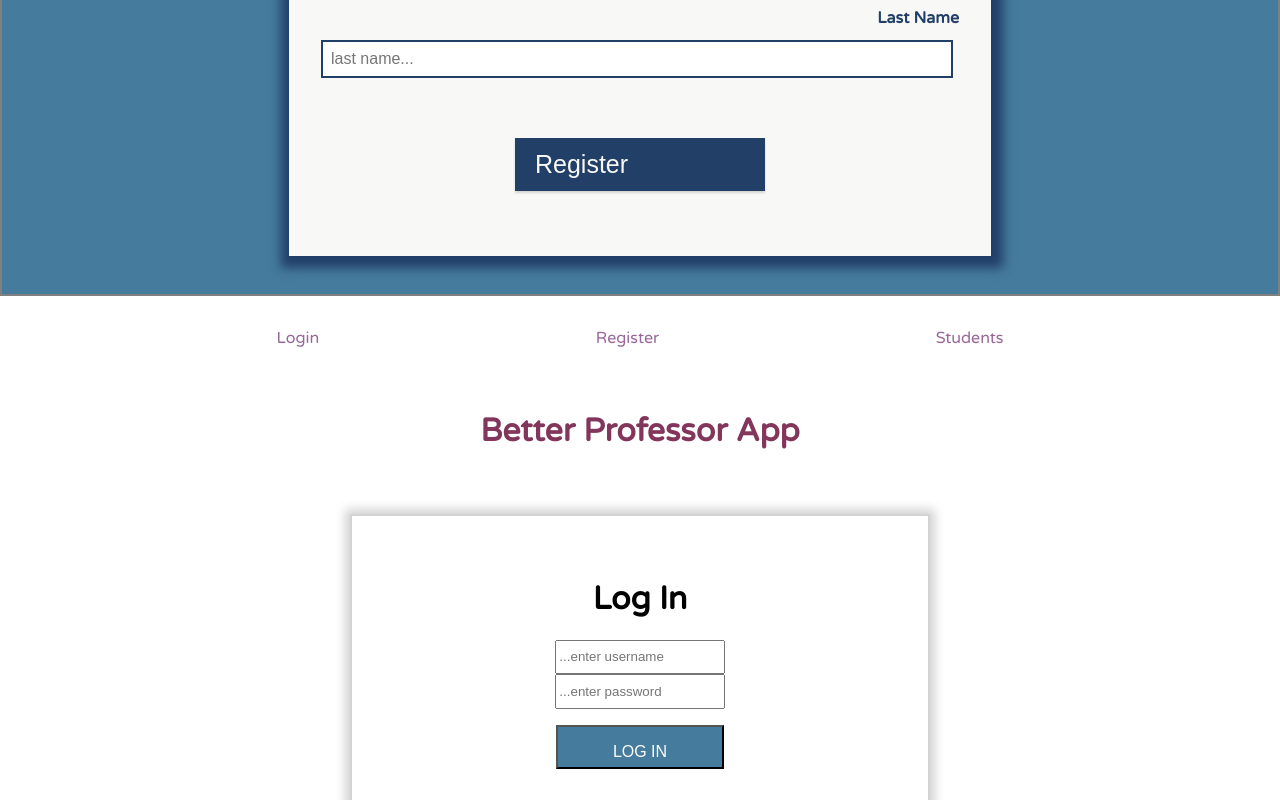
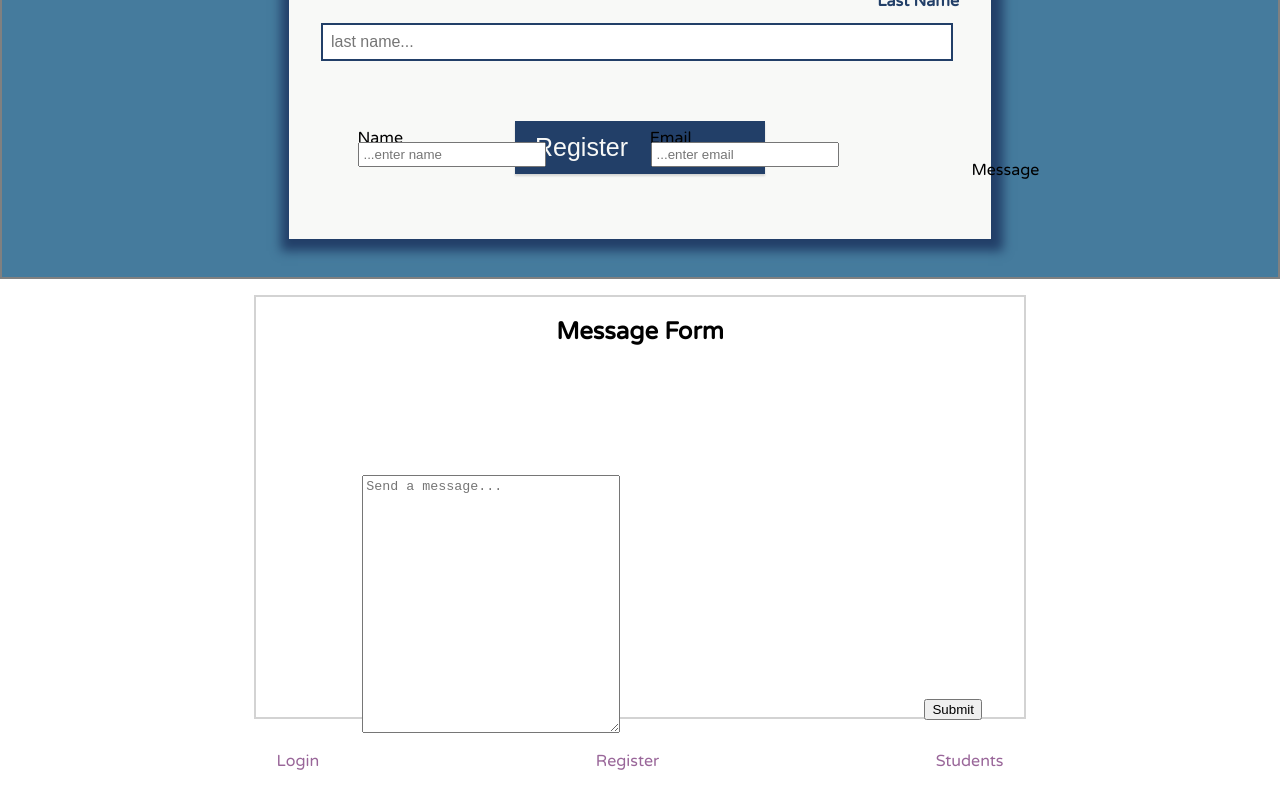
Before and after one commit to Build-Week-Better-Professor/Front-end, a React (Create React App) app in the folder client/: page /login in a window 1280 px wide. Shown: the part 540-1340 px from the top of the page. Built offline with nearby package versions, Linux system fonts and the light colour scheme.

Commit message:
message componnent, has some bugs

```diff
--- a/client/package.json
+++ b/client/package.json
@@ -11,7 +11,8 @@
     "react-router-dom": "^5.1.2",
     "react-scripts": "3.2.0",
     "redux": "^4.0.4",
-    "redux-thunk": "^2.3.0"
+    "redux-thunk": "^2.3.0",
+    "styled-components": "^4.4.0"
   },
   "scripts": {
     "start": "react-scripts start",
--- a/client/src/App.js
+++ b/client/src/App.js
@@ -1,8 +1,10 @@
 import React from 'react';
 import { BrowserRouter as Router, Route, Switch } from 'react-router-dom';
 import Login from './components/Login';
-import Header from './components/Header';
+// import Header from './components/Header';
 import PrivateRoute from './components/PrivateRoute';
+import Register from './Registration/Register';
+import Messages from './components/Messages';
 
 
 import './App.scss';
@@ -12,23 +14,24 @@ function App() {
   return (
     <Router>
     <div className="App">
- falmata-dawano
-      <h1>Better Professor App</h1>
+
+      {/* <h1>Better Professor App</h1> */}
       <DisplayForm />
+      <Messages />
 
-      <Header />
-      <h1 className="app-title">Better Professor App</h1>
+      {/* <Header /> */}
+      {/* <h1 className="app-title">Better Professor App</h1> */}
       {/* <Login /> */}
     <div className="main">
       <Switch>
 
-      <PrivateRoute exact path="/private"/>
+      <PrivateRoute exact path="/private" component={Register}/>
       <Route exact path="/login" component={Login}/>
-      {/* <Route exact path="/register"/> */}
+      <Route exact path="/register"/>
 
       </Switch>
     </div>
- master
+
     </div>
     </Router>
   );
--- a/client/src/App.scss
+++ b/client/src/App.scss
@@ -84,3 +84,63 @@
 text-decoration: none;
 color: rgb(67, 128, 214)
 }
+
+// Message form styling
+
+.msg-form {
+  border: 2px solid lightgray;
+  margin: 0 auto;
+  width: 60%;
+  height: 420px;
+
+  .msg-name {
+    // border: 2px solid green;
+    position: relative;
+    top: -16rem;
+    margin: 2rem 0 0 -3.8rem;
+    padding: .2rem;
+
+  }
+
+  .name-title {
+    position: relative;
+    left: -1rem;
+    top: -17rem;
+
+  }
+
+  .email-title {
+    // border: 2px solid purple;
+    position: relative;
+    left: 6.5rem;
+    top: -17rem;
+
+  }
+
+  .msg-email {
+    // border: 2px solid purple;
+    position: relative;
+    top: -16rem;
+    margin: 2rem 0 0 4rem;
+    padding: .2rem;
+  }
+}
+
+.msg-title {
+  position: relative;
+  left: 8.3rem;
+  top: -15rem;
+}
+
+.msg-box {
+  height: 250px;
+  width: 250px;
+  position: relative;
+  top: 1.2rem;
+  margin: 2rem 0 0 4rem;
+  padding: .2rem;
+}
+
+.msg-btn {
+  margin: 1rem 0 0 19rem;
+  }
--- a/client/src/Registration/DisplayForm.js
+++ b/client/src/Registration/DisplayForm.js
@@ -1,6 +1,7 @@
 import React from "react";
 import Register from "./Register";
 import styled from "styled-components";
+import Header from '../components/Header';
 
 const DisplayForm = () => {
 
@@ -18,10 +19,14 @@ const DisplayForm = () => {
 
     `;
     return (
+      <>
+    <Header />
     <RegisterPage>
+
         <h2>Register to gain access to premium features today!</h2>
         <Register />
     </RegisterPage>
+    </>
     );
 }
 export default DisplayForm;
--- a/client/src/actions/index.js
+++ b/client/src/actions/index.js
@@ -9,9 +9,24 @@ export const fetchList = () => dispatch => {
   dispatch({ type: FETCHING_DATA })
 axiosWithAuth()
 .get(`/students/user/1`)
-// .then(res => console.log(res))
+// .then(res => console.log('RES',res))
 .then(res => {console.log('RES',res);
 dispatch({ type: FETCH_COMPLETE, payload: res.data})})
 .catch(err => dispatch({ type: FETCH_FAILURE, payload: err.response}))
 
 }
+
+export const POSTING_DATA = 'POSTING_DATA';
+export const POST_COMPLETE = 'POST_COMPLETE';
+export const POST_FAILURE =  'POST_FAILURE';
+
+export const postList = (student) => dispatch => {
+    dispatch({ type: POSTING_DATA })
+
+    axiosWithAuth()
+    .post('/students', student)
+    // .then(res => console.log(res))
+.then(res => dispatch({ type: POST_COMPLETE, payload: res.data}))
+.catch(err => dispatch({ type: POST_FAILURE, payload: err.response}))
+
+}
--- a/client/src/components/Login.js
+++ b/client/src/components/Login.js
@@ -3,9 +3,11 @@ import { connect } from 'react-redux';
 import { Link } from 'react-router-dom';
 import { axiosWithAuth } from '../utils/axiosWithAuth';
 import { Redirect } from 'react-router-dom';
+import Header from './Header';
 
 
 const Login = props => {
+    console.log('LOGIN', props);
  const [input, setInput] = useState({ username: '', password: '' })
 
  const handleChange = event => {
@@ -33,6 +35,9 @@ const login = event => {
     }
 
     return (
+    <>
+    <Header />
+    <h1 className="app-title">Better Professor App</h1>
      <div className="login-form-div">
 
       <h1 className="login-title">Log In</h1>
@@ -63,6 +68,7 @@ const login = event => {
         </div>
         </form>
         </div>
+        </>
        )
 }
 export default Login;
--- /dev/null
+++ b/client/src/components/Messages.js
@@ -0,0 +1,79 @@
+import React, { useState, useEffect  } from 'react';
+import { connect } from 'react-redux';
+import { fetchList, postList } from '../actions';
+;
+
+const Messages = props => {
+console.log('NEW', props);
+const [input, setInput] = useState({name: '', email: '', message: ''})
+
+const handleChange = event => {
+    setInput({
+   ...input,
+   [event.target.name]: event.target.value
+    })
+  }
+
+  const handleSubmit = event => {
+   event.preventDefault();
+   props.postList()
+}
+
+
+    return (
+    <div>
+    <p>{props.message}</p>
+    <p>{props.date}</p>
+
+    <form className="msg-form" onSubmit={handleSubmit}>
+    <h2>Message Form</h2>
+    <label className="name-title">Name</label>
+    <input className="msg-name"
+    type="text"
+    name="name"
+    value={input.name}
+    placeholder="...enter name"
+    onChange={handleChange}
+    />
+
+    <label className="email-title">Email</label>
+    <input className="msg-email"
+    type="text"
+    name="email"
+    value={input.email}
+    placeholder="...enter email"
+    onChange={handleChange}
+    />
+
+    <label className="msg-title">Message</label>
+
+    <textarea className="msg-box"
+    type="text"
+    value={input.text}
+    name="message"
+    // id="message"
+    placeholder="Send a message..."
+    onChange={handleChange}
+    />
+    {/* <input className="msg-box"
+    type="text"
+    name="message"
+    // value
+    placeholder=""
+    // onChange={handleChange}
+    />  */}
+    <button className="msg-btn" type="submit">Submit</button>
+    </form>
+    </div>
+    )
+}
+
+const mapStateToProps = state => {
+return {
+data: state.data,
+isFetching: state.isFetching,
+isPosting: state.isPosting,
+error: state.error
+  };
+};
+export default connect(mapStateToProps, { fetchList, postList })(Messages);
--- a/client/src/reducers/index.js
+++ b/client/src/reducers/index.js
@@ -1,15 +1,67 @@
 import React from 'react';
+import { FETCHING_DATA, FETCH_COMPLETE, FETCH_FAILURE, POSTING_DATA, POST_COMPLETE, POST_FAILURE } from '../actions'
 
 const initialState = {
-data: {},
+data: [
+{
+message: 'Please remember to submit your project before the deadline',
+date: 10/24/2019,
+student_id: 0
+ }
+],
 
 isFetching: false,
- error: '',
+error: '',
 isPosting: false
 }
 
 const reducer = (state=initialState, action) => {
 switch(action.type) {
+
+ case FETCHING_DATA:
+ return {
+ ...state,
+ isFetching: true,
+ error: ''
+ }
+
+ case FETCH_COMPLETE:
+ return {
+ ...state,
+ isFetching: false,
+ error: '',
+ data: action.payload
+ }
+
+ case FETCH_FAILURE:
+ return {
+...state,
+error: action.payload,
+isFetching: false
+ }
+
+ case POSTING_DATA:
+ return {
+...state,
+data: action.payload,
+isPosting: true,
+error: ''
+ }
+
+ case POST_COMPLETE:
+ return {
+ ...state,
+ isPosting: false,
+ error: ''
+ }
+
+ case POST_FAILURE:
+ return {
+...state,
+error: action.payload,
+isPosting: false
+ }
+
  default:
  return state
 }
```
Also changed, not shown: client/src/components/MessageList.js (added, +32 -0 lines), 1 other file (tests, documents, lock files or other folders).
